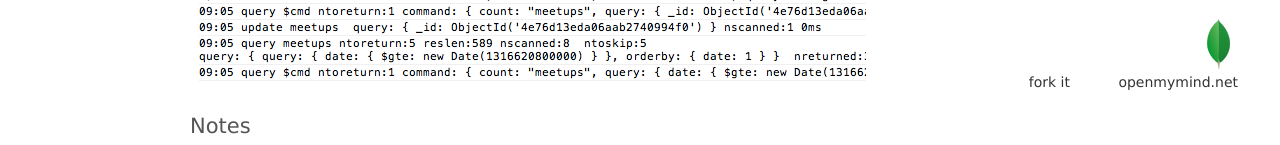
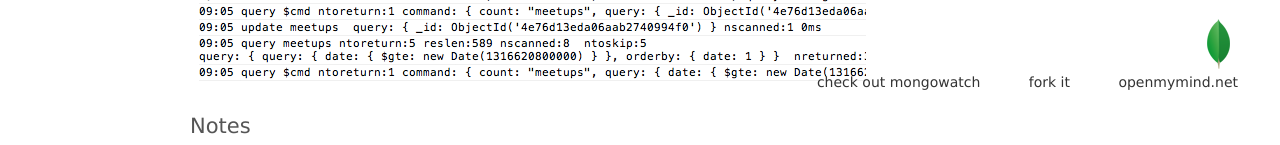
Before and after one commit to karlseguin/mongospy, a plain HTML site: page index.html in a window 1280 px wide. Both pictures are taken after a click on the picture 1218 px from the left and 775 px from the top of the page. Shown: the part 701-846 px from the top of the page. Drawn offline with nearby package versions, Linux system fonts and the light colour scheme.

Commit message:
added link to mongowatch

```diff
--- a/index.html
+++ b/index.html
@@ -43,6 +43,7 @@ npm install</pre>
     <img src="assets/leaf.png" id="leaf" />
     <div id="footer">
       <div>
+        <a href="http://watch.mongly.com">check out mongowatch</a>
         <a href="http://github.com/karlseguin/mongospy">fork it</a>
         <a href="http://openmymind.net/">openmymind.net</a>
       </div>
```
